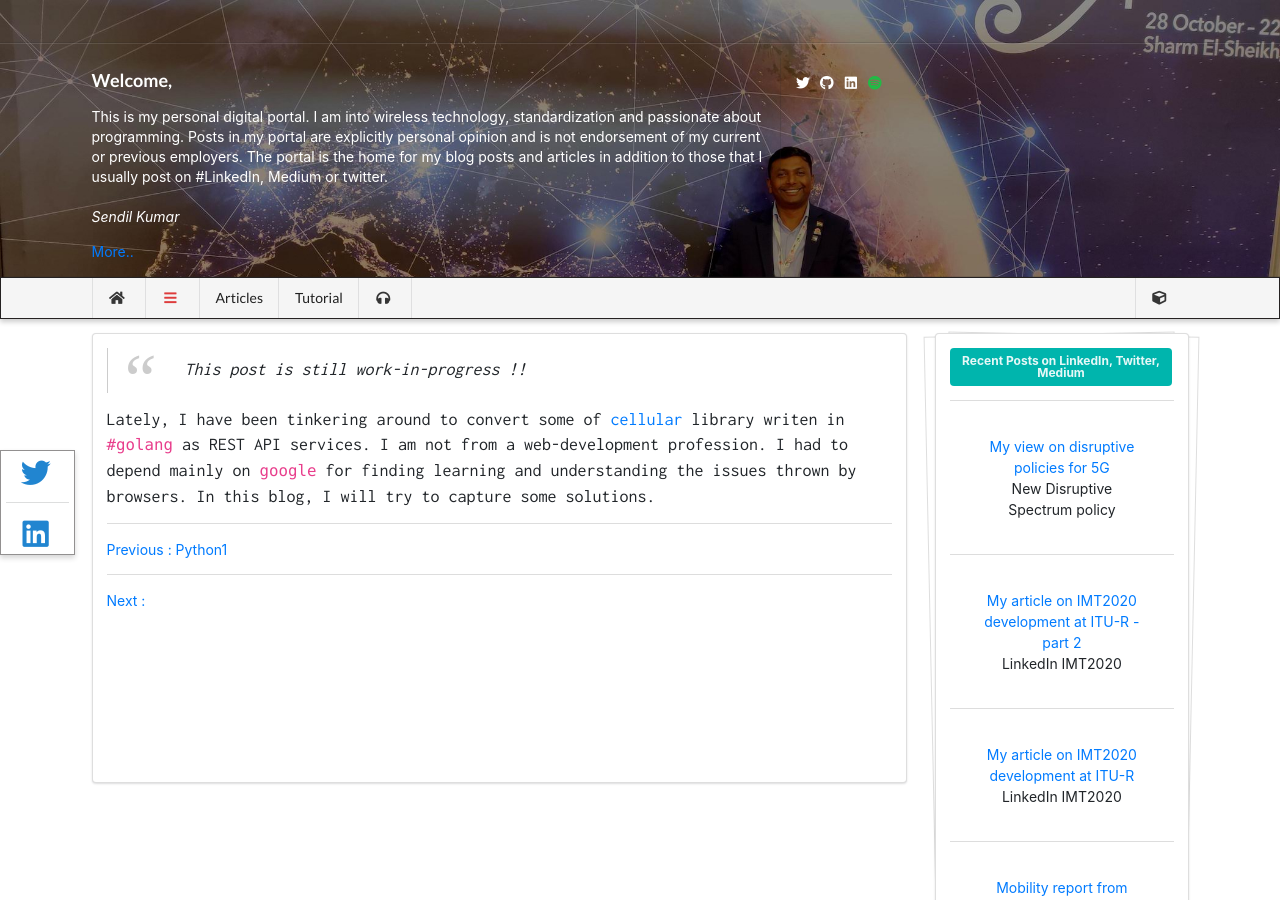
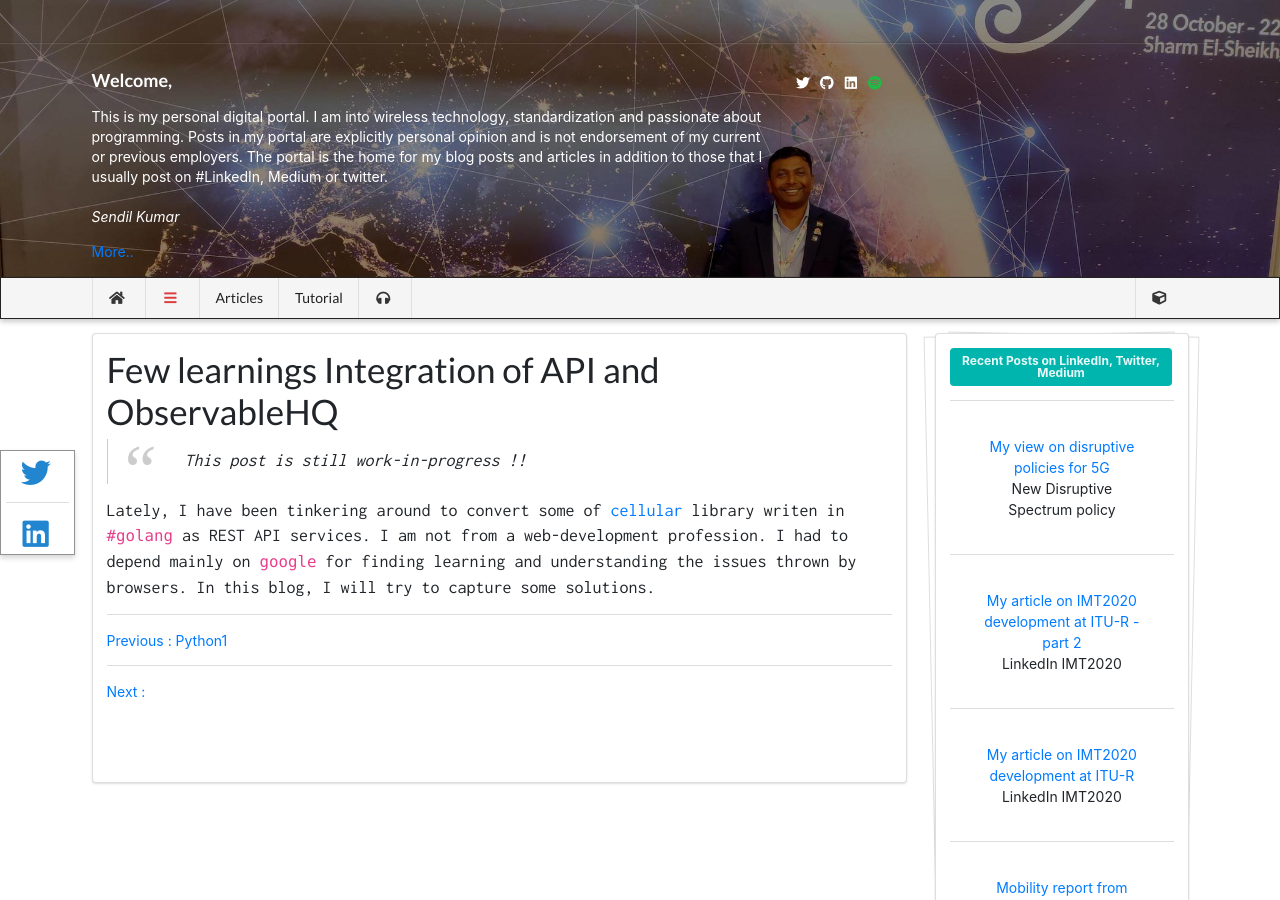
Before and after one commit to wiless/wiless.github.io, a Jekyll site: the page built from _tutorial/writingapiservice.md, in a window 1280 px wide and 900 px high. Built offline with Jekyll 4.4.1, drawn with Linux system fonts in a browser that asks for light colours; nearby versions of some CDN libraries; some web fonts are replaced; comment, search, counter and statistics services are not loaded; a style sheet for code colours, icons or effects is not loaded.

Commit message:
Update writingapiservice.md

```diff
--- a/_tutorial/writingapiservice.md
+++ b/_tutorial/writingapiservice.md
@@ -3,6 +3,7 @@ layout: article
 title: Few learnings from integrating `ObservableHQ`, My blog and API service
 ---
 
+# Few learnings Integration of API and ObservableHQ
 > This post is still work-in-progress !!
 
 Lately, I have been tinkering around to convert some of <a href="github.com/wiless/cellular">cellular</a> library writen in `#golang` as REST API services. I am not from a web-development profession. I had to depend mainly on `google` for finding learning and understanding the issues thrown by browsers. In this blog, I will try to capture some solutions.
```
